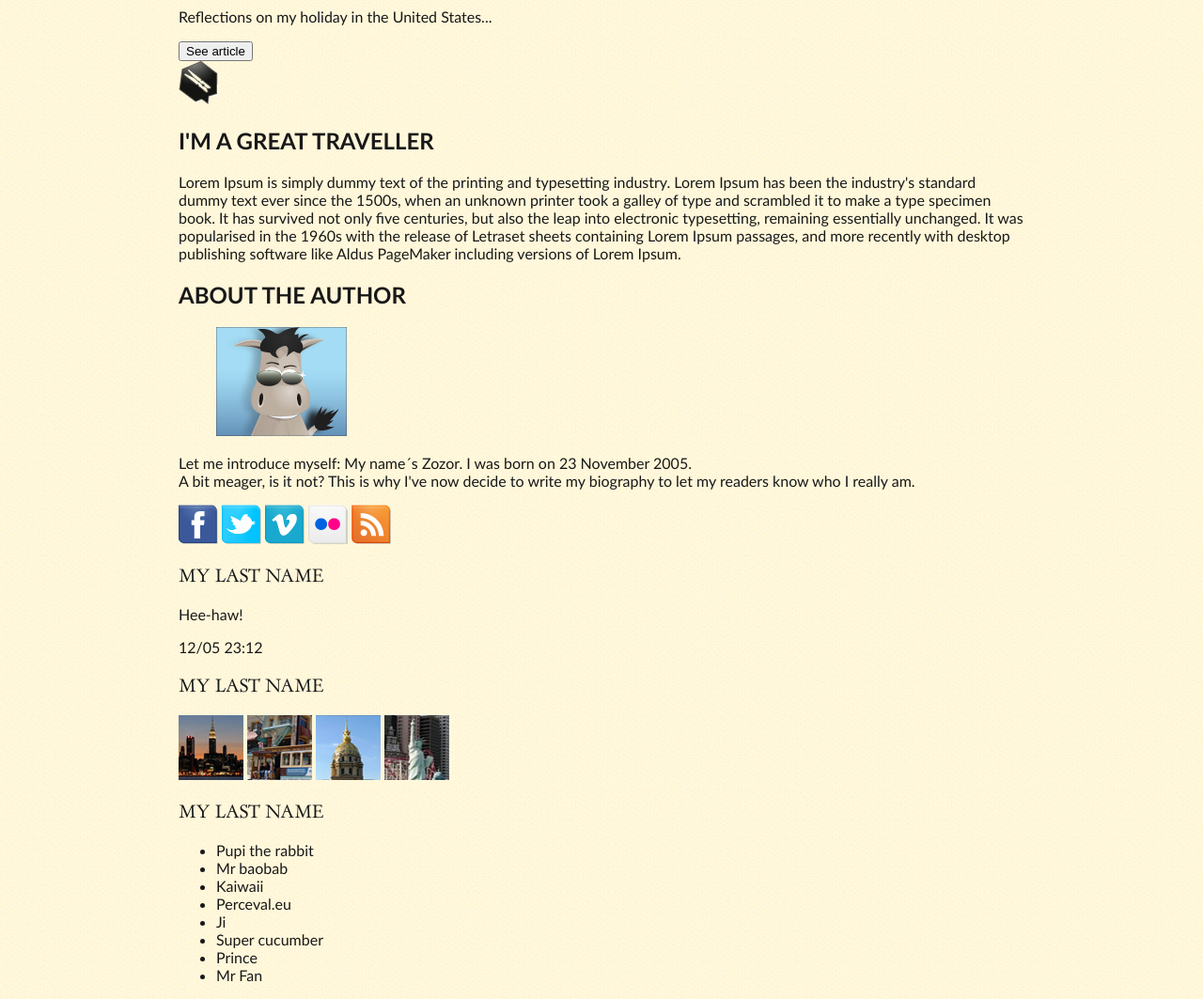
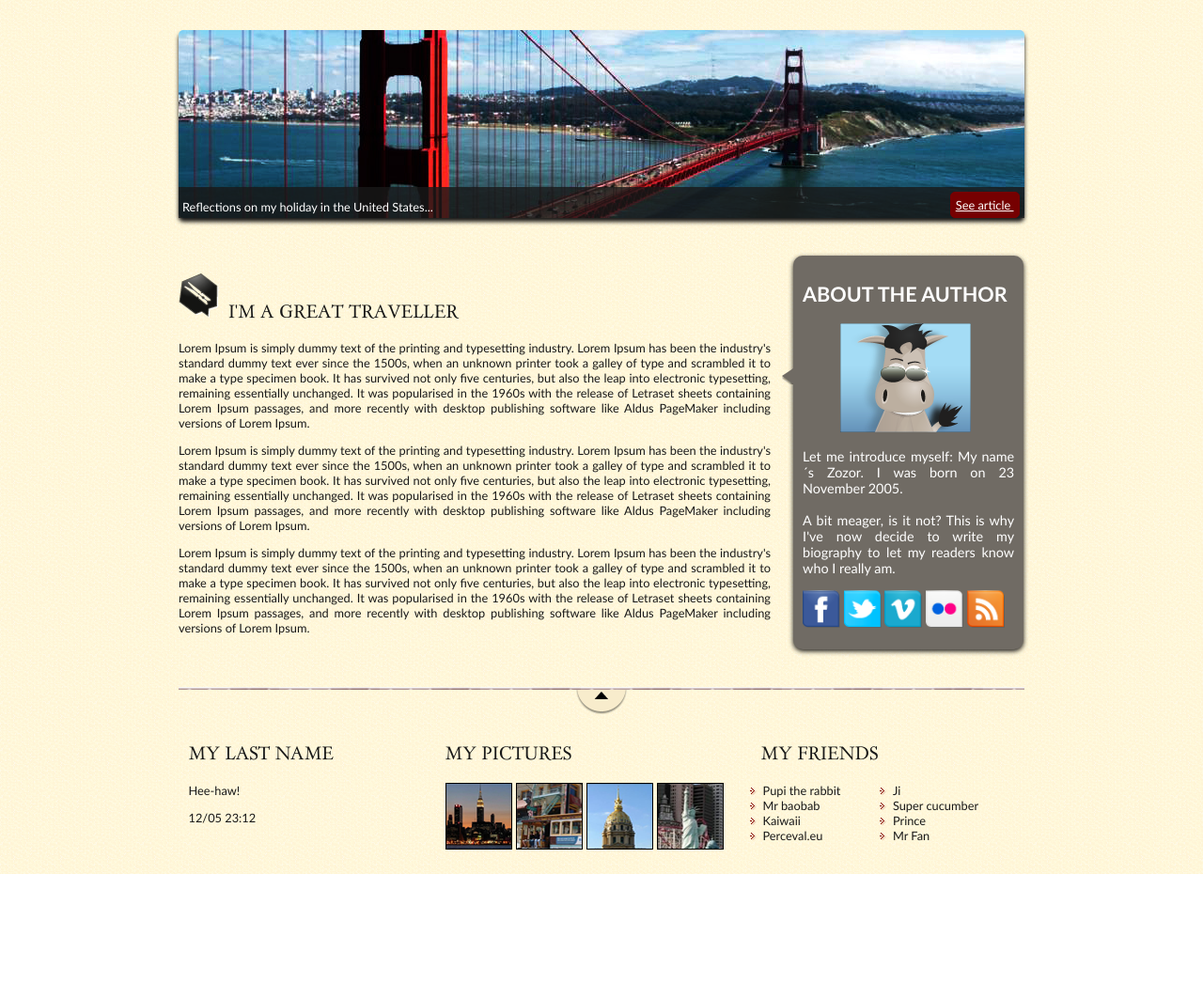
Before and after one commit to ferchodeleon/Zozor, a plain HTML site: page index.html in a window 1280 px wide. Shown: the part 140-1203 px from the top of the page at 94% size. After the commit the page ends 1070 px from the top, so only its background shows below. Drawn offline with Linux system fonts and the light colour scheme.

Commit message:
Adición de index.html y style.css

```diff
--- a/index.html
+++ b/index.html
@@ -4,7 +4,7 @@
     <meta charset="UTF-8">
     <meta name="viewport" content="width=device-width, initial-scale=1.0">
     <meta http-equiv="X-UA-Compatible" content="ie=edge">
-    <link rel="stylesheet" href="../style/style.css">
+    <link rel="stylesheet" href="./style/style.css">
     <title>Zozor</title>
 </head>
 <body>
@@ -13,7 +13,7 @@
         <header>
             <div id="logo">
                 <figure>
-                    <img src="../materiales/images/zozor_logo.png" alt="Logo_zozor" id="logo_zozor">
+                    <img src="./materiales/images/zozor_logo.png" alt="Logo_zozor" id="logo_zozor">
                 </figure>
                     <h1>Zozor</h1>
                     <h2>Travel diaries</h2>
@@ -34,18 +34,33 @@
             </nav>
         </header>
 
-        <div class="banner">
-            <div class="texto">
+        <div id="banner-image">
+            <div id="banner-description">
                 <p>Reflections on my holiday in the United States...</p>
-                <input type="button" value="See article">
+                <a href="#" class="red_buttom">See article <img src="" alt=""></a>
             </div>
         </div>
 
         <section>
             <article>
-                <img src="../materiales/images/ico_epingle.png" alt="icon-title">
-                <h2>I'M A GREAT TRAVELLER</h2>
+                <h1><img src="./materiales/images/ico_epingle.png" alt="icon-title" class="icon-categories">I'M A GREAT TRAVELLER</h1>
                 <p>Lorem Ipsum is simply dummy text of the printing and typesetting industry.
+                    Lorem Ipsum has been the industry's standard dummy text ever since the 1500s,
+                    when an unknown printer took a galley of type and scrambled it to make a type specimen book.
+                    It has survived not only five centuries, but also the leap into electronic typesetting,
+                    remaining essentially unchanged.
+                    It was popularised in the 1960s with the release of Letraset sheets containing Lorem Ipsum passages,
+                    and more recently with desktop publishing software like Aldus PageMaker including versions of Lorem Ipsum.</p>
+
+                    <p>Lorem Ipsum is simply dummy text of the printing and typesetting industry.
+                    Lorem Ipsum has been the industry's standard dummy text ever since the 1500s,
+                    when an unknown printer took a galley of type and scrambled it to make a type specimen book.
+                    It has survived not only five centuries, but also the leap into electronic typesetting,
+                    remaining essentially unchanged.
+                    It was popularised in the 1960s with the release of Letraset sheets containing Lorem Ipsum passages,
+                    and more recently with desktop publishing software like Aldus PageMaker including versions of Lorem Ipsum.</p>
+
+                    <p>Lorem Ipsum is simply dummy text of the printing and typesetting industry.
                     Lorem Ipsum has been the industry's standard dummy text ever since the 1500s,
                     when an unknown printer took a galley of type and scrambled it to make a type specimen book.
                     It has survived not only five centuries, but also the leap into electronic typesetting,
@@ -55,49 +70,52 @@
             </article>
             <aside>
                 <h2>ABOUT THE AUTHOR</h2>
-                <figure>
-                    <img src="../materiales/images/zozor_classe.png" alt="burro">
+                <figure id="aside-burro">
+                    <img src="./materiales/images/zozor_classe.png" alt="burro">
                 </figure>
+                <img src="./materiales/images/bulle.png" alt="triangulo" id="arrow">
                 <p>Let me introduce myself: My name´s
                     Zozor. I was born on 23 November
                     2005.
-                </br>
+                </br></br>
                     A bit meager, is it not? This is why
                     I've now decide to write my
                     biography to let my readers know
                     who I really am.
                 </p>
-                <div>
-                    <img src="../materiales/images/facebook.png" alt="Facebook">
-                    <img src="../materiales/images/twitter.png" alt="Twitter">
-                    <img src="../materiales/images/vimeo.png" alt="Vime">
-                    <img src="../materiales/images/flickr.png" alt="flickr">
-                    <img src="../materiales/images/rss.png" alt="Blog">
+                <div id="tweet">
+                    <img src="./materiales/images/facebook.png" alt="Facebook">
+                    <img src="./materiales/images/twitter.png" alt="Twitter">
+                    <img src="./materiales/images/vimeo.png" alt="Vime">
+                    <img src="./materiales/images/flickr.png" alt="flickr">
+                    <img src="./materiales/images/rss.png" alt="Blog">
                 </div>
             </aside>
         </section>
 
         <footer>
-            <div>
+            <div id="footer-tweet">
                 <h3>MY LAST NAME</h3>
                 <P>Hee-haw!</P>
                 <P>12/05 23:12</P>
             </div>
-            <div>
-                <h3>MY LAST NAME</h3>
-                <img src="../materiales/images/photo1.jpg" alt="image">
-                <img src="../materiales/images/photo2.jpg" alt="image">
-                <img src="../materiales/images/photo3.jpg" alt="image">
-                <img src="../materiales/images/photo4.jpg" alt="image">
+            <div id="my_pictures">
+                <h3>MY PICTURES</h3>
+                <img src="./materiales/images/photo1.jpg" alt="image">
+                <img src="./materiales/images/photo2.jpg" alt="image">
+                <img src="./materiales/images/photo3.jpg" alt="image">
+                <img src="./materiales/images/photo4.jpg" alt="image">
             </div>
-            <div>
-                <h3>MY LAST NAME</h3>
+            <div class="container-my_friends">
+                <h3>MY FRIENDS</h3>
                 <div id="my_friends">
                     <ul>
                         <li>Pupi the rabbit</li>
                         <li>Mr baobab</li>
                         <li>Kaiwaii</li>
                         <li>Perceval.eu</li>
+                    </ul>
+                    <ul>
                         <li>Ji</li>
                         <li>Super cucumber</li>
                         <li>Prince</li>
--- a/style/style.css
+++ b/style/style.css
@@ -108,12 +108,14 @@ nav a:hover {
 /** INICIO SECCIÓN DEL BANNER **/
 
 #banner-image {
+    margin-top: 20px;
     height: 200px;
     background-image: url('../materiales/images/sanfrancisco.jpg');
     width: 100%;
     border-radius: 5px;
     box-shadow: 0px 4px 4px #1c1a19;  /**   Sirve para realizar una sombra negra    **/
     position: relative;
+    margin-top: 40px;
 }
 
 #banner-description {
@@ -140,3 +142,105 @@ nav a:hover {
     color: #fff;
     text-align: center;
 }
+
+/**     Cuerpo de la pagina o SECTION      **/
+
+section {
+    margin-top: 40px;
+    margin-bottom: 10px;
+}
+
+article, aside {
+    display: inline-block;
+    vertical-align: top;
+    text-align: justify;
+}
+
+article {
+    max-width: 70%;
+    margin-right: 20px;
+}
+
+.icon-categories {
+    margin-right: 10px;
+}
+
+article p {
+    font-size: .8em;
+}
+
+aside {
+    max-width: 25%;
+    background-color: #706b64;
+    padding: 10px;
+    border-radius: 10px;
+    font-size: .9em;
+    color: #fff;
+    box-shadow: 0px 2px 5px #1c1a19;
+    position: relative;
+    padding-bottom: 20px;
+}
+
+#arrow {
+    position: absolute;
+    left: -12px;
+    top: 120px;
+}
+
+#tweet img {
+    height: 40px;
+    width: 40px;
+}
+
+/**     Inicio del footer   **/
+
+footer {
+    background: url('../materiales/images/separateur.png') repeat-x,
+    url('../materiales/images/ico_top.png') no-repeat top center;
+    /** Aqui es un ejemplo de insertar varias imagenes como background
+    indicar cuantas veces quiero que se repita y cuantas donde lo quiero posicionar
+    como lo es el ejemplo de "top center"**/
+    display: flex;
+    justify-content: space-around;
+    margin-top: 40px;
+    margin-bottom: 20px;
+    padding-top: 40px;
+}
+
+footer h1 {
+    font-size: 1.1em;
+}
+
+footer p, footer ul {
+    font-size: .8em;
+}
+
+#footer-tweet {
+    width: 28%;
+}
+
+#my_pictures {
+    width: 35%;
+}
+
+#my_pictures img {
+    border: 1px solid #000;
+}
+
+.container-my_friends {
+    width: 30%;
+}
+
+#my_friends {
+    display: flex;
+    justify-content: space-between;
+}
+
+#my_friends ul {
+    display: inline-block;
+    vertical-align: top;
+    margin-top: 0;
+    width: 48%;
+    list-style-image: url('../materiales/images/ico_liensexterne.png');
+    padding-left: 2px;
+}
```
